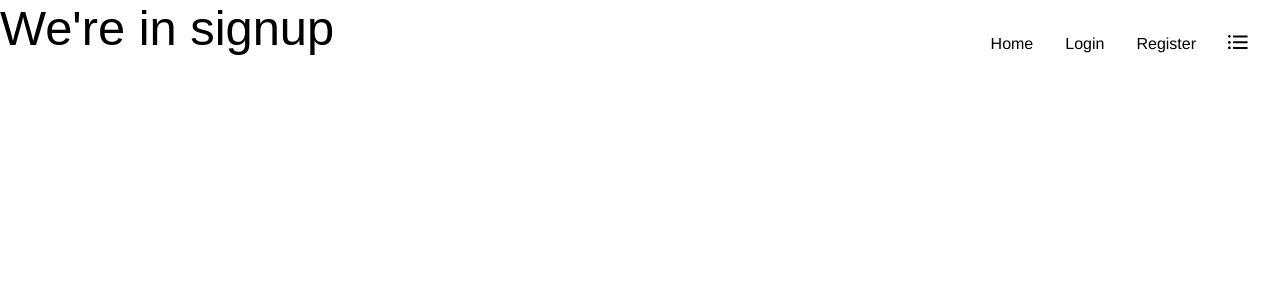
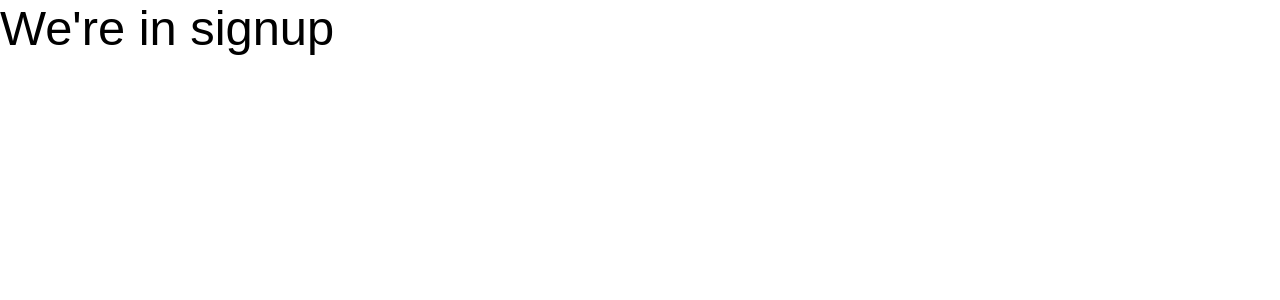
Before and after one commit to chingu-voyages/v11-bears-team-08, a React (Create React App) app in the folder client/: page /register in a window 1280 px wide. Shown: the top 300 px of the page. Built offline with nearby package versions, Linux system fonts and the light colour scheme.

Commit message:
make Nav part of individual pages instead

```diff
--- a/client/src/App.js
+++ b/client/src/App.js
@@ -3,7 +3,6 @@ import { BrowserRouter, Route } from 'react-router-dom'
 import styled from '@emotion/styled'
 import Reset from './Reset'
 import Global from './Global'
-import Nav from './components/Nav'
 import Landing from './pages/Landing'
 import Conversation from './pages/Conversation'
 
@@ -20,7 +19,6 @@ const App = () => (
     <Reset />
     <Global />
     <BrowserRouter>
-      <Nav />
       <Route path="/" exact>
         <Landing />
       </Route>
--- a/client/src/pages/Landing/index.js
+++ b/client/src/pages/Landing/index.js
@@ -1,6 +1,7 @@
 import React from 'react'
 import { keyframes } from '@emotion/core'
 import styled from '@emotion/styled'
+import Nav from '../../components/Nav'
 import Search from '../../components/Search'
 import { theme } from '../../utils/theme'
 
@@ -85,6 +86,7 @@ const Bottle = styled.img`
 
 export default () => (
   <Container>
+    <Nav />
     <TopLeftArt src={require('../../assets/img/top-left-art.svg')} alt="" />
     <BottomRightArt
       src={require('../../assets/img/bottom-right-art.svg')}
```
